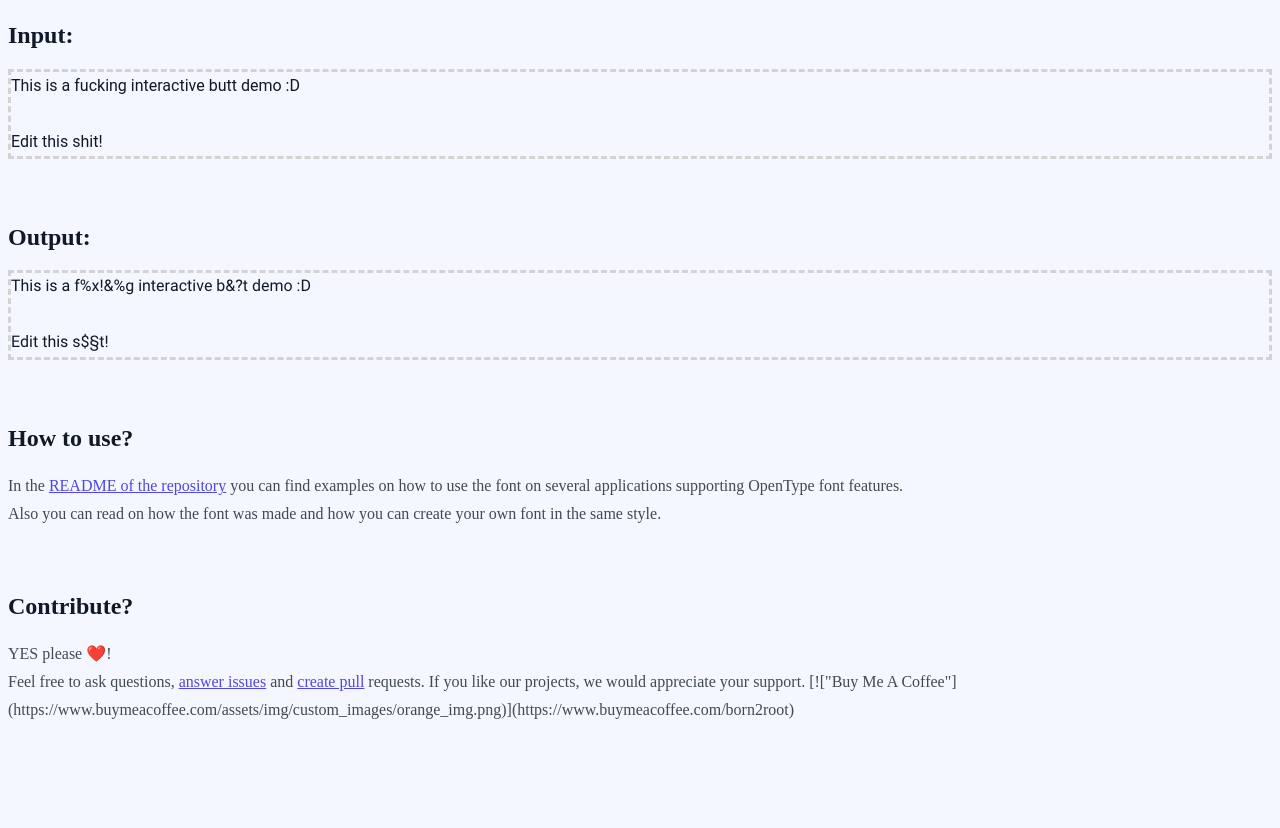
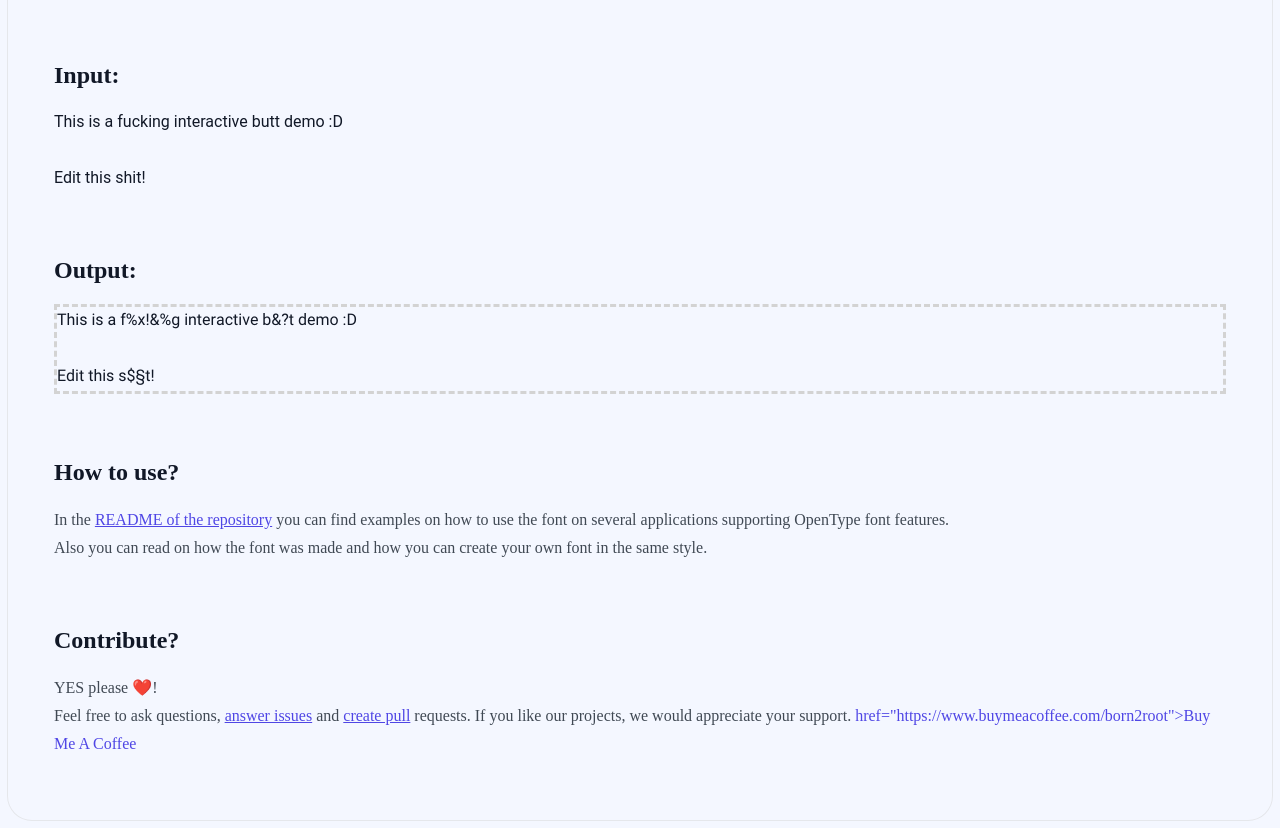
Before and after one commit to Born2Root/Feature-Fonts, a plain HTML site: page index.html in a window 1280 px wide. Shown: the part 353-1181 px from the top of the page. Before the commit the page ends 1093 px from the top, so only its background shows below. Drawn offline with Linux system fonts and the light colour scheme; a web font is replaced by a local one.

Commit message:
Update index.html

```diff
--- a/index.html
+++ b/index.html
@@ -1,7 +1,7 @@
 <!DOCTYPE html>
 <html lang="en">
     <head>
-         <meta charset="UTF-8" />
+        <meta charset="UTF-8" />
         <meta name="viewport" content="width=device-width, initial-scale=1.0" />
         <meta
             name="description"
@@ -61,9 +61,6 @@
 
             .output {
                 font-family: "Friendly Font";
-            }
-            .input,
-            .output {
                 border: dashed lightgrey 3px;
             }
         </style>
@@ -73,6 +70,7 @@
             <a href="https://github.com/Born2Root/Feature-Fonts">Source Code</a>
         </header>
 
+        <section>
         <h1>Feature Font</h1>
          <br />
         <h1>Friendly Font - Demo</h1>
@@ -117,9 +115,9 @@
             <a href="https://github.com/Born2Root/Fast-Font/pulls">create pull</a> requests.
 
             If you like our projects, we would appreciate your support.
-            [!["Buy Me A Coffee"](https://www.buymeacoffee.com/assets/img/custom_images/orange_img.png)](https://www.buymeacoffee.com/born2root)
+            <a <img src="https://www.buymeacoffee.com/assets/img/custom_images/orange_img.png" /> href="https://www.buymeacoffee.com/born2root">Buy Me A Coffee</a>
         </p>
-
+        </section>
         <script>
             const input = document.querySelector(".input");
             const output = document.querySelector(".output");
```
